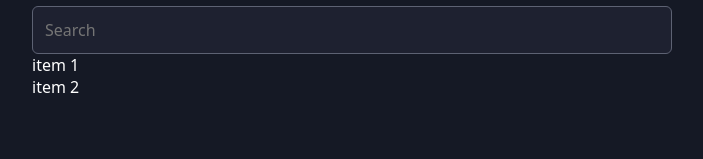
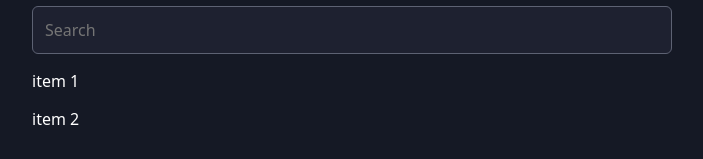
Before and after one commit to Alozi/react-patterns-and-practices, a React (Vite) app: page / in a window 1280 px wide. Shown: the part 891-1050 px from the top of the page, without its empty margins (288-991 px from the left). Before the commit the page ends 1021 px from the top, so only its background shows below. Built offline with nearby package versions, Linux system fonts and the light colour scheme.

Commit message:
Change list sctructure fot better stylization

```diff
--- a/src/App.jsx
+++ b/src/App.jsx
@@ -84,7 +84,7 @@ function App() {
           {(item) => <Place item={item} />}
         </SearchableList>
         <SearchableList items={["item 1", "item 2"]} itemKeyFn={(item) => item}>
-          {(item) => item}
+          {(item) => <p>{item}</p>}
         </SearchableList>
       </section>
     </main>
```
